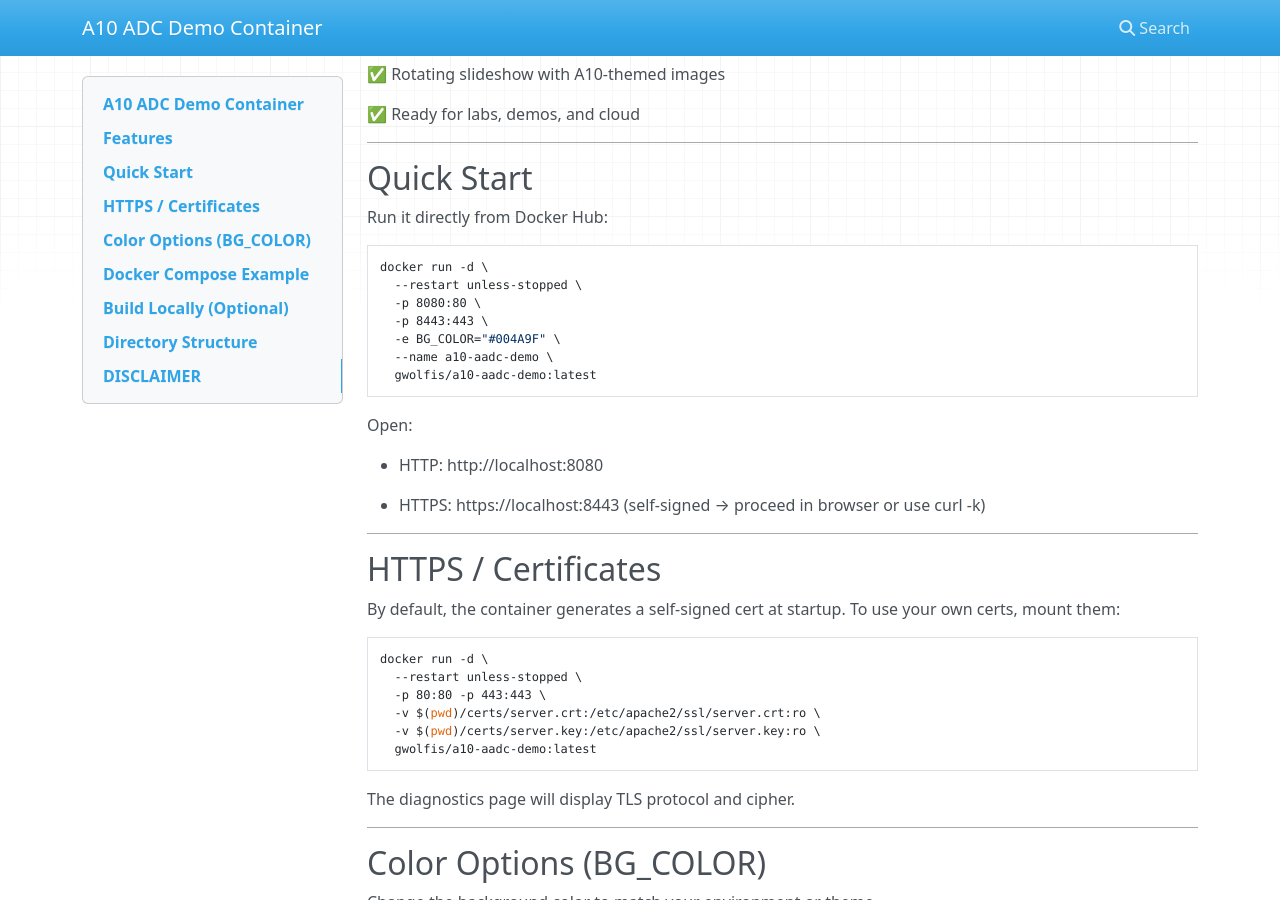
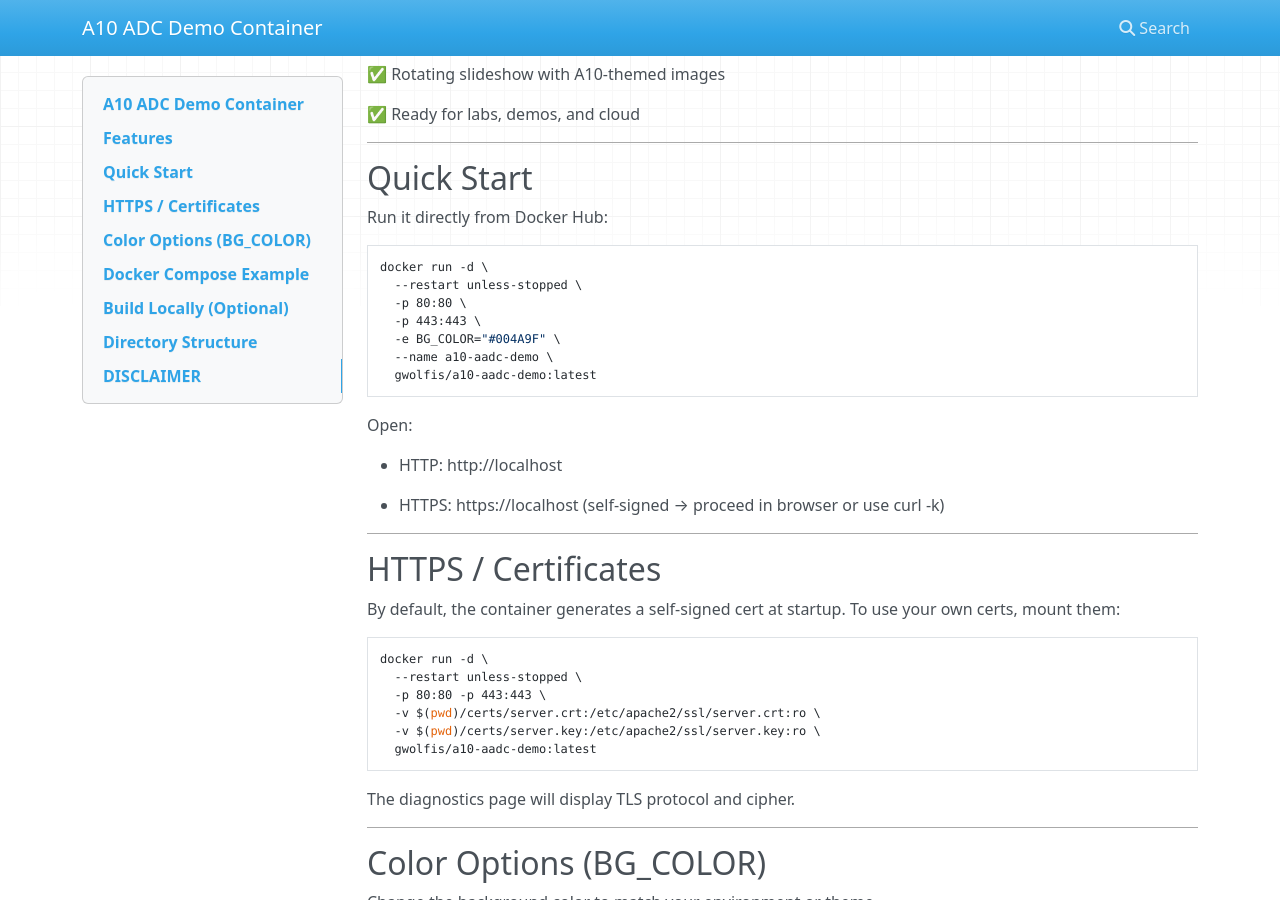
Before and after one commit to gwolfis/A10-Demo-Container-Web-App, an MkDocs documentation site: the page built from docs/index.md, in a window 1280 px wide and 900 px high, scrolled down 452 px. Built offline with MkDocs 1.6.1, drawn with Linux system fonts in a browser that asks for light colours; nearby versions of some CDN libraries.

Commit message:
updating docker ports to standard values

````diff
--- a/docs/index.md
+++ b/docs/index.md
@@ -31,8 +31,8 @@ Run it directly from Docker Hub:
 ```bash
 docker run -d \
   --restart unless-stopped \
-  -p 8080:80 \
-  -p 8443:443 \
+  -p 80:80 \
+  -p 443:443 \
   -e BG_COLOR="#004A9F" \
   --name a10-aadc-demo \
   gwolfis/a10-aadc-demo:latest
@@ -40,9 +40,9 @@ docker run -d \
 
 Open:
 
-* HTTP: http://localhost:8080
+* HTTP: http://localhost
 
-* HTTPS: https://localhost:8443 (self-signed → proceed in browser or use curl -k)
+* HTTPS: https://localhost (self-signed → proceed in browser or use curl -k)
 
 --------------------
 HTTPS / Certificates
````
